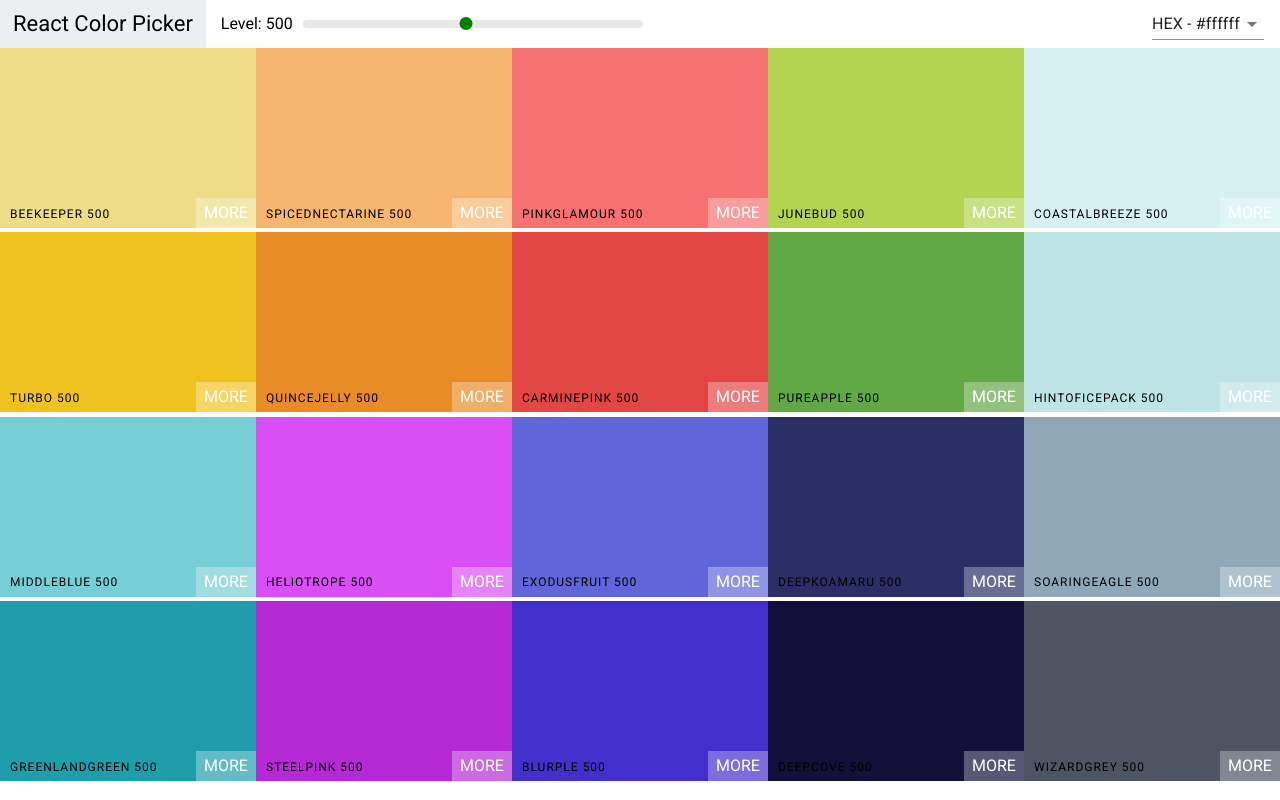
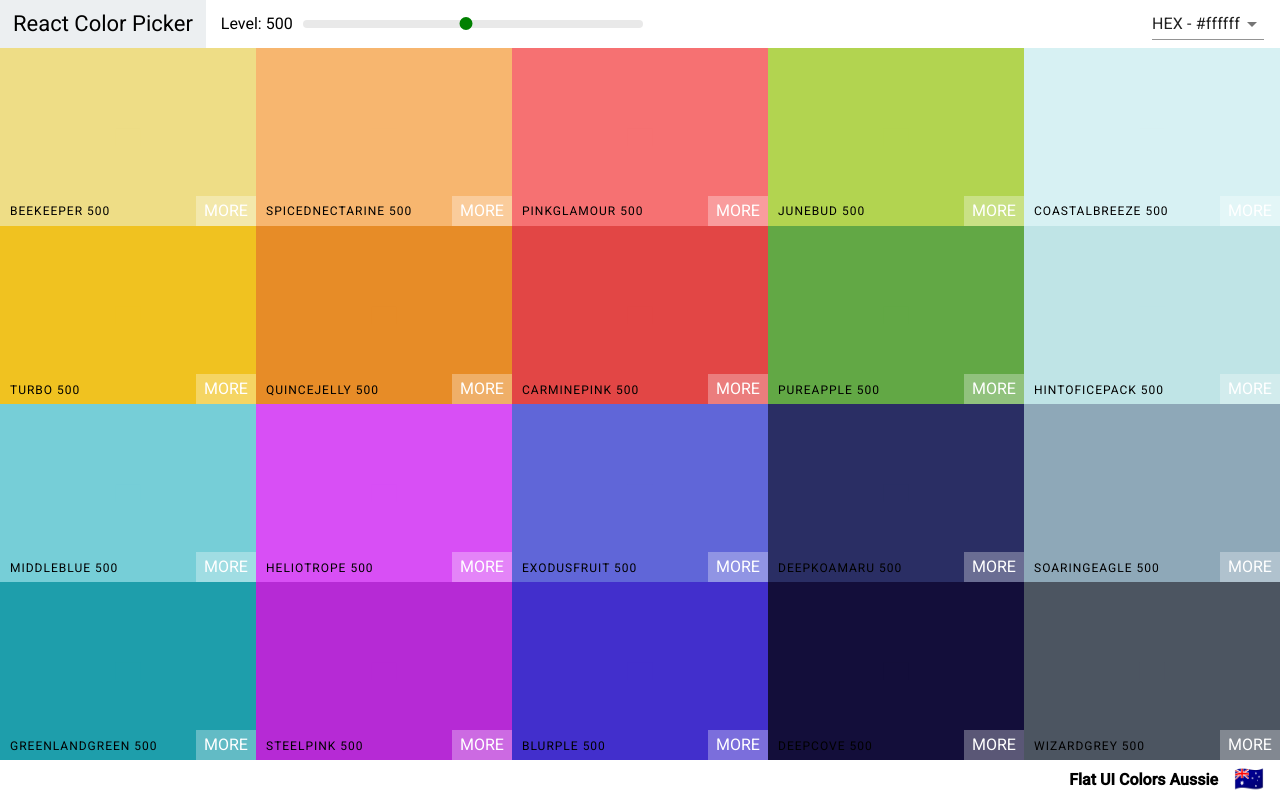
Before and after one commit to ChaoTzuJung/react-color-picker, a React app: page /palette/flat-ui-colors-american in a window 1280 px wide. Built offline with nearby package versions, Linux system fonts and the light colour scheme.

Commit message:
feat: Add palette footer.

```diff
--- a/src/components/atoms/ColorBox/index.module.scss
+++ b/src/components/atoms/ColorBox/index.module.scss
@@ -2,7 +2,9 @@
     width: 20%;
     height: 25%;
     margin: 0 auto;
-    display: inline-block;
+    // display: inline-block;
+    // 兩個inline-block元素間存在消不掉的空隙 用 float: left;
+    float: left;
     position: relative;
     cursor: pointer;
 
--- a/src/components/molecules/Palette/index.js
+++ b/src/components/molecules/Palette/index.js
@@ -23,19 +23,20 @@ class Palette extends Component {
     }
 
     render() {
-        const { palette } = this.props;
+        const { palette: { colors, paletteName, emoji } } = this.props;
         const { level, format } = this.state;
         return (
             <div className={styles.palette}>
-                {/* Navbar goes here */}
                 <Navbar level={level} changeLevel={this.changeLevel} selectFormat={this.changeFormat} />
                 <div className={styles.paletteColors}>
-                    {/* Bunch of color box */}
-                    {palette.colors[level].map(color => (
-                        <ColorBox background={color[format]} name={color.name} key={color[format]} />
+                    {colors[level].map(color => (
+                        <ColorBox background={color[format]} name={color.name} key={color.id} />
                     ))}
                 </div>
-                    {/* footer eventually */}
+                <footer  className={styles.paletteFooter}>
+                    {paletteName}
+                    <span  className={styles.emoji}>{emoji}</span>
+                </footer>
             </div>
         )
     }
--- a/src/components/molecules/Palette/index.module.scss
+++ b/src/components/molecules/Palette/index.module.scss
@@ -1,7 +1,24 @@
 .palette {
+    // 用 flex 解 可以垂直滑動scroll的問題
+    display: flex;
+    flex-direction: column;
     height: 100vh;
 
     & > .paletteColors {
         height: 90%;
     }
+
+    & > .paletteFooter {
+        // Navbar 是 6vh 會造成scroll滑動
+        height: 5vh;
+        display: flex;
+        justify-content: flex-end;
+        align-items: center;
+        font-weight: bold;
+
+        & > .emoji {
+            font-size: 24px;
+            margin: 0 16px;
+        }
+    }
 }
```
